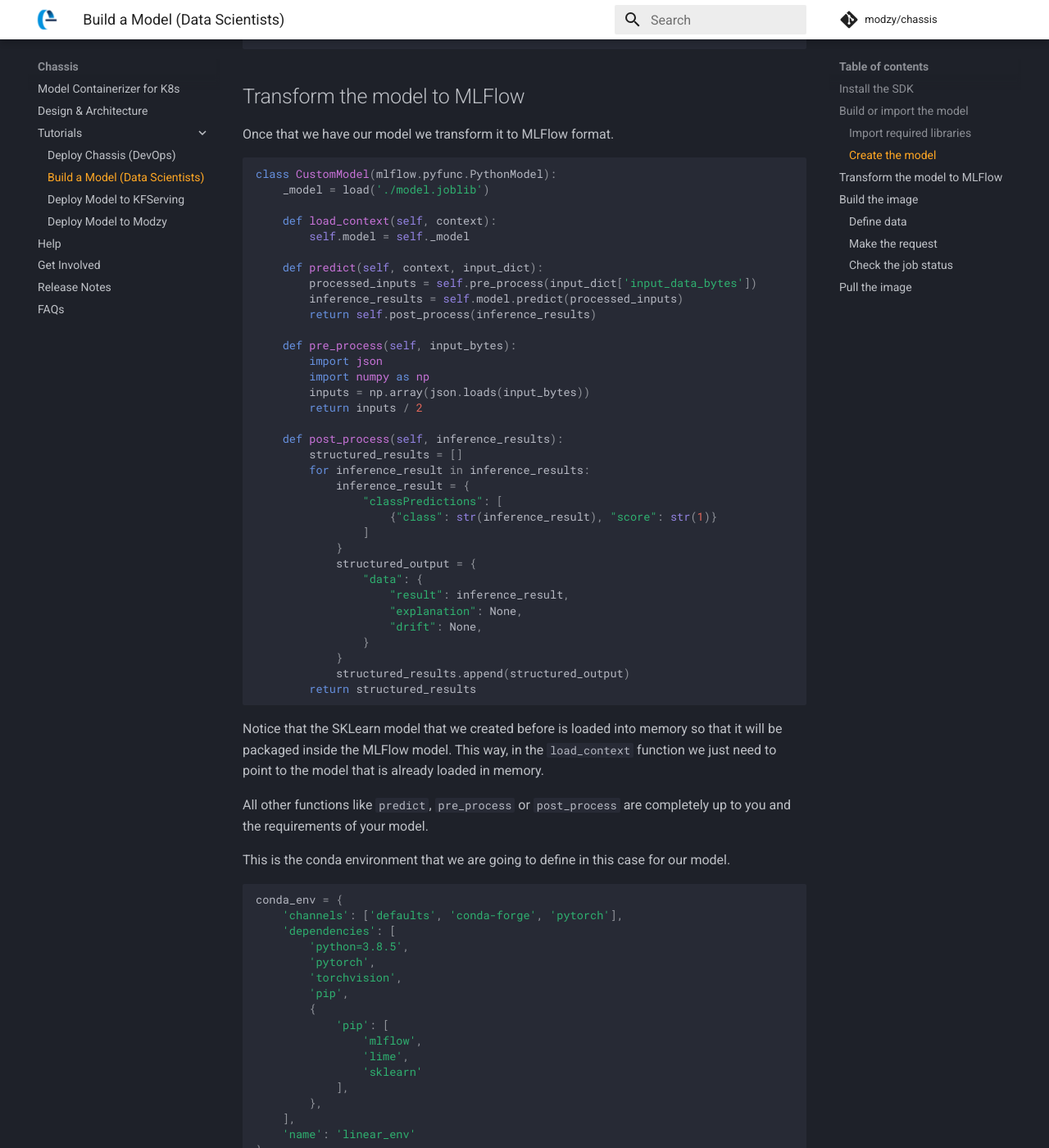
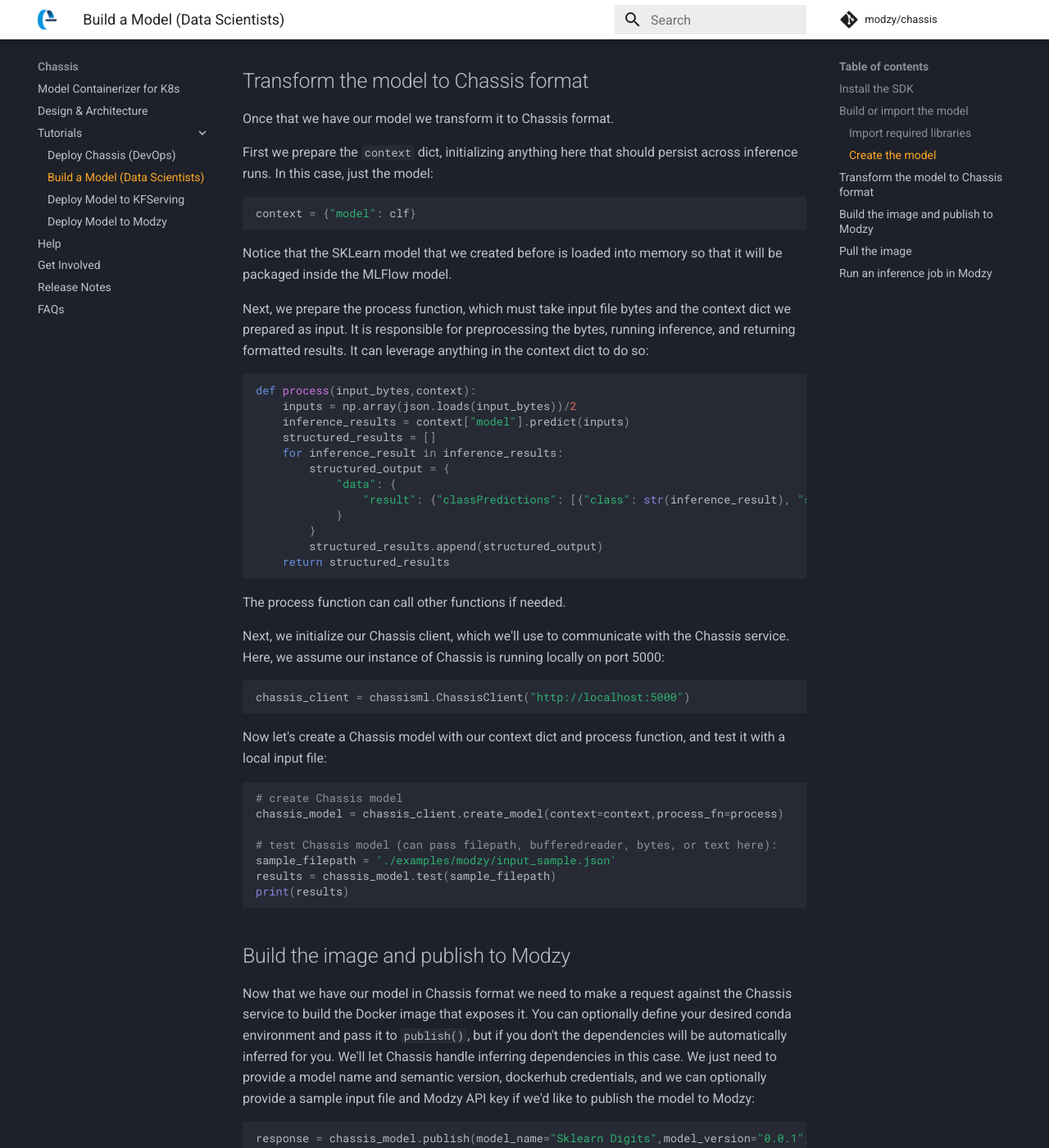
Before and after one commit to chassisml/chassis, an MkDocs documentation site: the page built from docs/docs/tutorials/ds-connect.md, in a window 1280 px wide and 1400 px high, scrolled down 1377 px. Shown: the whole window at 82% size. Built offline with MkDocs 1.6.1 and Material for MkDocs 9.7.7, drawn with Linux system fonts in a browser that asks for light colours; emoji names are drawn with the system emoji font; comment, search, counter and statistics services are not loaded; some of the changed text lies outside the part shown.

Commit message:
docs: update ds-connect docs to reflect new usage

````diff
--- a/docs/docs/tutorials/ds-connect.md
+++ b/docs/docs/tutorials/ds-connect.md
@@ -51,203 +51,107 @@ X_train, X_test, y_train, y_test = train_test_split(
 
 # Learn the digits on the train subset
 clf.fit(X_train, y_train)
-dump(clf, './model.joblib')
 ```
 
-## Transform the model to MLFlow
+## Transform the model to Chassis format
 
-Once that we have our model we transform it to MLFlow format.
+Once that we have our model we transform it to Chassis format.
+
+First we prepare the `context` dict, initializing anything here that should persist across inference runs. In this case, just the model:
 
 ```python
-class CustomModel(mlflow.pyfunc.PythonModel):
-    _model = load('./model.joblib')
-
-    def load_context(self, context):
-        self.model = self._model
-
-    def predict(self, context, input_dict):
-        processed_inputs = self.pre_process(input_dict['input_data_bytes'])
-        inference_results = self.model.predict(processed_inputs)
-        return self.post_process(inference_results)
-
-    def pre_process(self, input_bytes):
-        import json
-        import numpy as np
-        inputs = np.array(json.loads(input_bytes))
-        return inputs / 2
-
-    def post_process(self, inference_results):
-        structured_results = []
-        for inference_result in inference_results:
-            inference_result = {
-                "classPredictions": [
-                    {"class": str(inference_result), "score": str(1)}
-                ]
-            }
-            structured_output = {
-                "data": {
-                    "result": inference_result,
-                    "explanation": None,
-                    "drift": None,
-                }
-            }
-            structured_results.append(structured_output)
-        return structured_results
+context = {"model": clf}
 ```
 
-Notice that the SKLearn model that we created before is loaded into memory so that it will be packaged inside the MLFlow model. This way, in the `load_context` function we just need to point to the model that is already loaded in memory.
+Notice that the SKLearn model that we created before is loaded into memory so that it will be packaged inside the MLFlow model.
 
-All other functions like `predict`, `pre_process` or `post_process` are completely up to you and the requirements of your model.
-
-This is the conda environment that we are going to define in this case for our model.
+Next, we prepare the process function, which must take input file bytes and the context dict we prepared as input. It is responsible for preprocessing the bytes, running inference, and returning formatted results. It can leverage anything in the context dict to do so:
 
 ```python
-conda_env = {
-    'channels': ['defaults', 'conda-forge', 'pytorch'],
-    'dependencies': [
-        'python=3.8.5',
-        'pytorch',
-        'torchvision',
-        'pip',
-        {
-            'pip': [
-                'mlflow',
-                'lime',
-                'sklearn'
-            ],
-        },
-    ],
-    'name': 'linear_env'
-}
+def process(input_bytes,context):
+    inputs = np.array(json.loads(input_bytes))/2
+    inference_results = context["model"].predict(inputs)
+    structured_results = []
+    for inference_result in inference_results:
+        structured_output = {
+            "data": {
+                "result": {"classPredictions": [{"class": str(inference_result), "score": str(1)}]}
+            }
+        }
+        structured_results.append(structured_output)
+    return structured_results
 ```
 
-Finally we just save the MLFlow model in the directory we prefer.
+The process function can call other functions if needed.
+
+Next, we initialize our Chassis client, which we'll use to communicate with the Chassis service. Here, we assume our instance of Chassis is running locally on port 5000:
 
 ```python
-model_save_path = 'mlflow_custom_pyfunc_svm'
-
-mlflow.pyfunc.save_model(
-    path=model_save_path,
-    python_model=CustomModel(),
-    conda_env=conda_env
-)
+chassis_client = chassisml.ChassisClient("http://localhost:5000")
 ```
 
-## Build the image
+Now let's create a Chassis model with our context dict and process function, and test it with a local input file:
 
-Now that we have our model in MLFlow format we need to make a request against the Chassis service to build the Docker image that exposes it.
+```python
+# create Chassis model
+chassis_model = chassis_client.create_model(context=context,process_fn=process)
 
-### Define data
-
-There is some model and image related data that we need to define before we send our model to Chassis.
-
-In case we want Chassis to upload our image to Docker Hub we can pass the credentials in base64 format.
-
-```bash
-echo -n "<user>:<password>" | base64
+# test Chassis model (can pass filepath, bufferedreader, bytes, or text here):
+sample_filepath = './examples/modzy/input_sample.json'
+results = chassis_model.test(sample_filepath)
+print(results)
 ```
 
-Which we are going to asume that outputs `XxXxXxXx`.
+## Build the image and publish to Modzy
 
-This is an example of the data that we could use.
+Now that we have our model in Chassis format we need to make a request against the Chassis service to build the Docker image that exposes it. You can optionally define your desired conda environment and pass it to `publish()`, but if you don't the dependencies will be automatically inferred for you. We'll let Chassis handle inferring dependencies in this case. We just need to provide a model name and semantic version, dockerhub credentials, and we can optionally provide a sample input file and Modzy API key if we'd like to publish the model to Modzy:
 
 ```python
-image_data = {
-    'name': '<user>/chassisml-sklearn-demo:latest',
-    'model_name': 'digits',
-    'model_path': './mlflow_custom_pyfunc_svm',
-    'registry_auth': 'XxXxXxXx'
-}
+response = chassis_model.publish(model_name="Sklearn Digits",model_version="0.0.1",
+                     registry_user=dockerhub_user,registry_pass=dockerhub_pass,
+                     modzy_sample_input_path=sample_filepath,
+                     modzy_api_key=modzy_api_key)
+
+job_id = response.get('job_id')
+final_status = chassis_client.block_until_complete(job_id)
 ```
 
-As we can see, we must define the following fields:
-
-* `name`: tag of the image
-* `model_name`: name of the model we trained before
-* `model_path`: the directory where we have stored our MLFlow model
-* `registry_path`: credentials in case we want to upload the image
-
-### Make the request
-
-Now we can make the request to let Chassis build our image by making a request.
-
-We can decide if we want Chassis to upload the image to Docker Hub and we can also modify the address of the service.
-
-Take into account that `base_url` should point to the address of the cluster where Chassis is running.
-
-```python
-res = chassisml.publish(
-    image_data=image_data,
-    upload=True, # True if we want Chassis to upload the image
-    base_url='http://localhost:5000'
-)
-
-error = res.get('error')
-job_id = res.get('job_id')
-
-if error:
-    print('Error:', error)
-else:
-    print('Job ID:', job_id)
-```
-
-If everything has gone well we should see something similar to this.
-
-```bash
-Publishing container... Ok!
-Job ID: chassis-builder-job-a3864869-a509-4658-986b-25cb4ddd604d
-```
-
-### Check the job status
-
-As we have seen, we have been assigned to an uid that we can use to check the status of the job that is building our image.
-
-```python
-chassisml.get_job_status(job_id)
-```
-
-And we should see something like this in case the job has not finished yet.
-
-```python
-{'active': 1,
- 'completion_time': None,
- 'conditions': None,
- 'failed': None,
- 'start_time': 'Fri, 09 Jul 2021 09:01:43 GMT',
- 'succeeded': None}
-```
-
-On the other hand, if the job has already finished and our image has been correctly built this could be the output.
-
-```python
-{'active': None,
- 'completion_time': 'Fri, 09 Jul 2021 09:13:37 GMT',
- 'conditions': [{'last_probe_time': 'Fri, 09 Jul 2021 09:13:37 GMT',
-   'last_transition_time': 'Fri, 09 Jul 2021 09:13:37 GMT',
-   'message': None,
-   'reason': None,
-   'status': 'True',
-   'type': 'Complete'}],
- 'failed': None,
- 'start_time': 'Fri, 09 Jul 2021 09:01:43 GMT',
- 'succeeded': 1}
-```
+The `block_until_complete` call will terminate once the Chassis job completes.
 
 ## Pull the image
 
-Now that the process has completely finished we can pull and see our built image.
+Now that the process has completely finished we can pull and see our built image. The image name will be the `model_name` specified in the `publish()` call, but lowercase and with dashes instead of spaces. The image tag will be the `model_version`.
 
 ```bash
-docker pull <user>/chassisml-sklearn-demo:latest
+docker pull <user>/sklearn-digits:0.0.1
 ```
 
 ```bash
-docker images <user>/chassisml-sklearn-demo:latest
+docker images <user>/sklearn-digits:0.0.1
 ```
 
 If everything has gone as expected we will see something similar to this.
 
 ```bash
 REPOSITORY                        TAG       IMAGE ID       CREATED         SIZE
-<user>/chassisml-sklearn-demo     latest    0e5c5815f2ec   3 minutes ago   2.19GB
+<user>/sklearn-digits            latest    0e5c5815f2ec   3 minutes ago   2.19GB
 ```
+
+## Run an inference job in Modzy
+
+If you provided the required arguments to `publish()` to publish the model to Modzy, you can use the Modzy SDK to submit an inference job to your newly-published model.
+
+```python
+from modzy import ApiClient
+
+client = ApiClient(base_url='https://your.modzy.com/api', api_key=modzy_api_key)
+
+input_name = final_status['result']['inputs'][0]['name']
+model_id = final_status['result'].get("model").get("modelId")
+model_version = final_status['result'].get("version")
+
+inference_job = client.jobs.submit_file(model_id, model_version, {input_name: sample_filepath})
+inference_job_result = client.results.block_until_complete(inference_job, timeout=None)
+inference_job_results_json = inference_job_result.get_first_outputs()['results.json']
+print(inference_job_results_json)
+```
````
